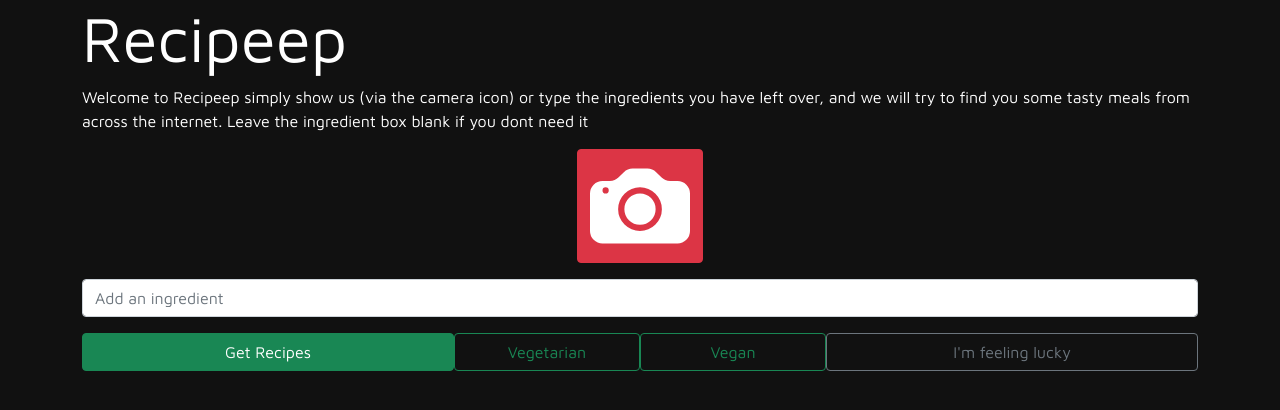
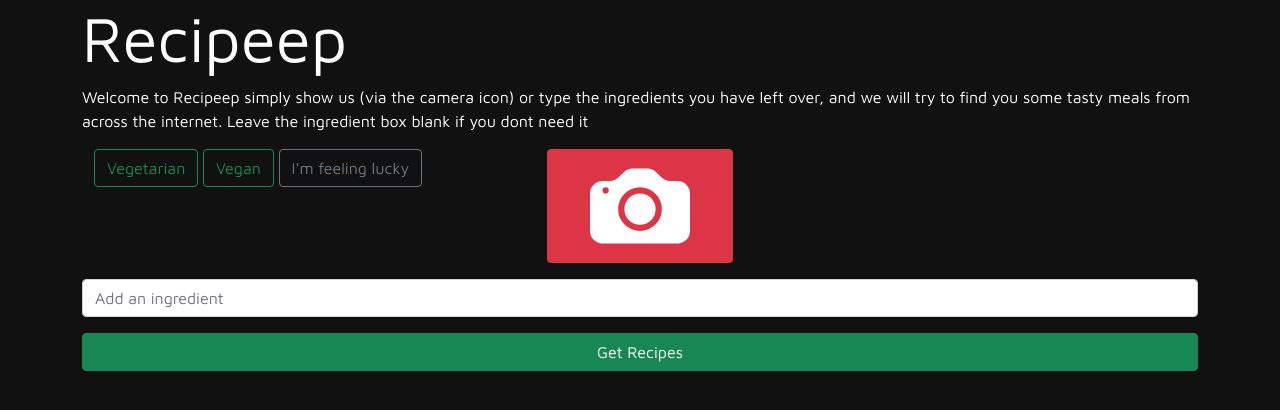
Before and after one commit to spoolean/ReciPeep, an ASP.NET Core app: page / in a window 1280 px wide. Shown: the top 410 px of the page. Run offline with ASP.NET Core 8, Linux system fonts and the light colour scheme.

Commit message:
UI polishing

```diff
--- a/ReciPeep/ReciPeep/Views/Home/Index.cshtml
+++ b/ReciPeep/ReciPeep/Views/Home/Index.cshtml
@@ -3,8 +3,6 @@
 }
 
 <script src="https://cdn.jsdelivr.net/npm/vue@2.6.12/dist/vue.js"></script>
-
-
 
 @* Div for vue *@
 <div id="index" style="height:100%">
@@ -15,18 +13,27 @@
         <h3 class="display-3 text-white">Recipeep</h3>
         <p class="text-white">Welcome to Recipeep simply show us (via the camera icon) or type the ingredients you have left over, and we will try to find you some tasty meals from across the internet. Leave the ingredient box blank if you dont need it</p>
 
-        @* take a picture or upload a picture with this button *@
-        <div class="d-flex justify-content-center">
-            <button class="btn btn-danger mb-3" data-bs-toggle="modal" data-bs-target="#cameraDialogue">
+        <div class="container-fluid">
+            <div class="row">
+                <div class="col-lg-5 col-md-9 mb-3">
+                    <button type="button" class="btn btn-outline-success" v-on:click="vegetarian = !vegetarian" data-bs-toggle="button" autocomplete="off">Vegetarian</button>
+                    <button type="button" class="btn btn-outline-success" v-on:click="vegan = !vegan" data-bs-toggle="button" autocomplete="off">Vegan</button>
+                    <button type="button" class="btn btn-outline-secondary" v-on:click="imFeelingLucky">I'm feeling lucky</button>
+                </div>
+                <div class="col-lg-2 col-md-3 mb-3">
+                    @* Take a picture or upload a picture with this button. Opens the modal*@
+                    <div class="row">
+                        <button class="btn btn-danger" data-bs-toggle="modal" data-bs-target="#cameraDialogue">
                             <svg xmlns="http://www.w3.org/2000/svg" width="100" height="100" fill="currentColor" class="bi bi-camera-fill" viewBox="0 0 16 16">
                                 <path d="M10.5 8.5a2.5 2.5 0 1 1-5 0 2.5 2.5 0 0 1 5 0z" />
                                 <path d="M2 4a2 2 0 0 0-2 2v6a2 2 0 0 0 2 2h12a2 2 0 0 0 2-2V6a2 2 0 0 0-2-2h-1.172a2 2 0 0 1-1.414-.586l-.828-.828A2 2 0 0 0 9.172 2H6.828a2 2 0 0 0-1.414.586l-.828.828A2 2 0 0 1 3.172 4H2zm.5 2a.5.5 0 1 1 0-1 .5.5 0 0 1 0 1zm9 2.5a3.5 3.5 0 1 1-7 0 3.5 3.5 0 0 1 7 0z" />
                             </svg>
                         </button>
                     </div>
+                </div>
+            </div>
 
             @* for each ingredient generate new form, will make adding ingredients from Tensorflow easier *@
-        <div class="container">
             <div class="row">
                 <input v-for="(ingredient, index) in ingredients"
                        v-model="ingredient.ingredient"
@@ -35,31 +42,10 @@
                        placeholder="Add an ingredient"
                        ref="ingredientsElements">
             </div>
-        </div>
 
-        @* Bottom buttons to move to recipe cards with recipes or using feeling lucky *@
-        <div class="container">
+            @* Get recipes, closes current 'page' and shows the loading spinner *@
             <div class="row">
-                <div class="col-lg-4">
-                    <div class="row">
-                        <button class="btn btn-success" v-on:click="pushIngredients">Get Recipes</button>
-                    </div>
-                </div>
-                <div class="col-lg-2">
-                    <div class="row">
-                        <button type="button" class="btn btn-outline-success" v-on:click="vegetarian = !vegetarian" data-bs-toggle="button" autocomplete="off">Vegetarian</button>
-                    </div>
-                </div>
-                <div class="col-lg-2">
-                    <div class="row">
-                        <button type="button" class="btn btn-outline-success" v-on:click="vegan = !vegan" data-bs-toggle="button" autocomplete="off">Vegan</button>
-                    </div>
-                </div>
-                <div class="col-lg-4">
-                    <div class="row">
-                        <button class="btn btn-outline-secondary" v-on:click="imFeelingLucky">I'm feeling lucky</button>
-                    </div>
-                </div>
+                <button type="button" class="btn btn-success" v-on:click="pushIngredients">Get Recipes</button>
             </div>
         </div>
 
@@ -86,9 +72,9 @@
                 </div>
             </div>
         </div>
-
     </div>
 
+    @* Loading Spinner *@
     <div class="loader" v-if="loading" v-cloak>
     </div>
 
```
Lines whose indentation alone changed are shown as unchanged.
